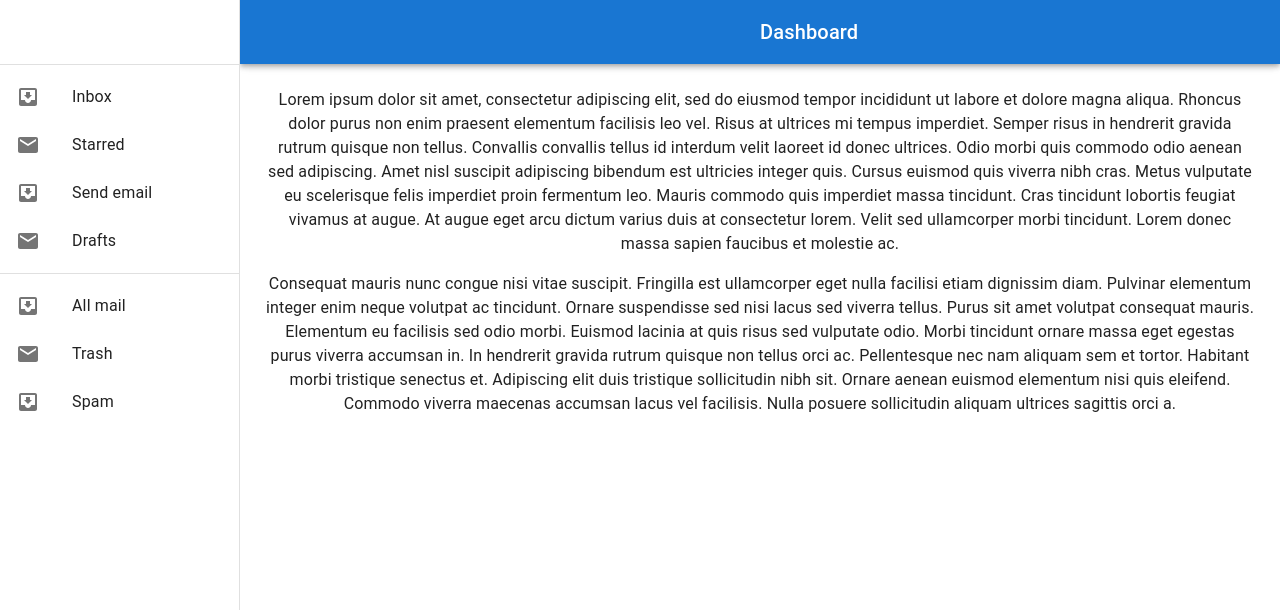
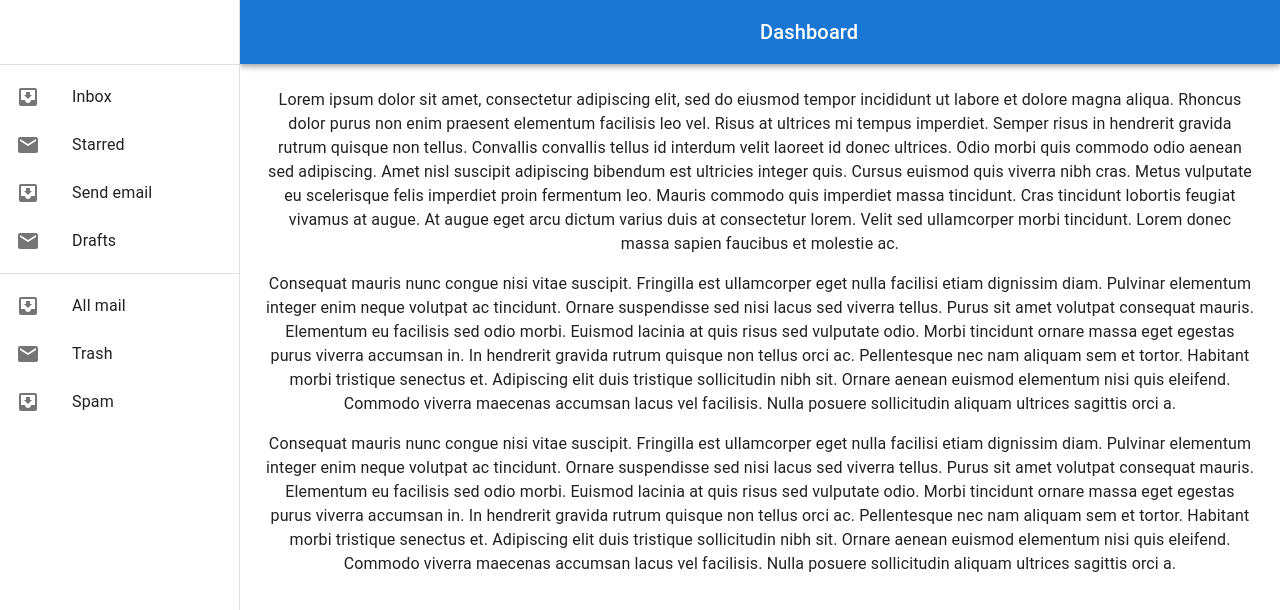
Before and after one commit to Trideep555/react-app, a React (Create React App) app: page /dashboard in a window 1280 px wide. Shown: the top 610 px of the page. Built offline with nearby package versions, Linux system fonts and the light colour scheme.

Commit message:
Paragraph added

```diff
--- a/src/components/Sidebar.js
+++ b/src/components/Sidebar.js
@@ -81,7 +81,7 @@
           >
             <MenuIcon />
           </IconButton>
-          <Typography variant="h6" noWrap component="div" style={{marginLeft: '50%'}}>
+          <Typography variant="h6" noWrap component="div" style={{ marginLeft: '50%' }}>
             Dashboard
           </Typography>
         </Toolbar>
@@ -150,6 +150,19 @@
           eleifend. Commodo viverra maecenas accumsan lacus vel facilisis. Nulla
           posuere sollicitudin aliquam ultrices sagittis orci a.
         </Typography>
+        <Typography paragraph>
+          Consequat mauris nunc congue nisi vitae suscipit. Fringilla est ullamcorper
+          eget nulla facilisi etiam dignissim diam. Pulvinar elementum integer enim
+          neque volutpat ac tincidunt. Ornare suspendisse sed nisi lacus sed viverra
+          tellus. Purus sit amet volutpat consequat mauris. Elementum eu facilisis
+          sed odio morbi. Euismod lacinia at quis risus sed vulputate odio. Morbi
+          tincidunt ornare massa eget egestas purus viverra accumsan in. In hendrerit
+          gravida rutrum quisque non tellus orci ac. Pellentesque nec nam aliquam sem
+          et tortor. Habitant morbi tristique senectus et. Adipiscing elit duis
+          tristique sollicitudin nibh sit. Ornare aenean euismod elementum nisi quis
+          eleifend. Commodo viverra maecenas accumsan lacus vel facilisis. Nulla
+          posuere sollicitudin aliquam ultrices sagittis orci a.
+        </Typography>
       </Box>
     </Box>
   );
```
